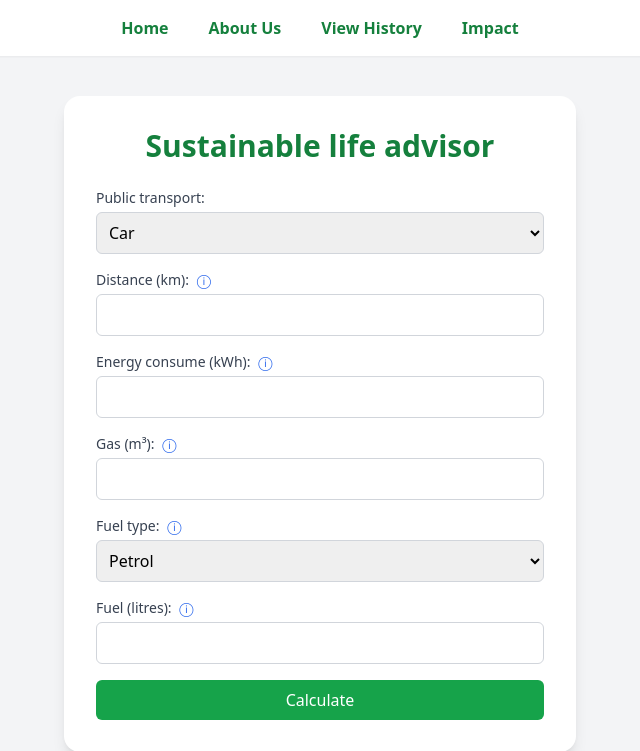
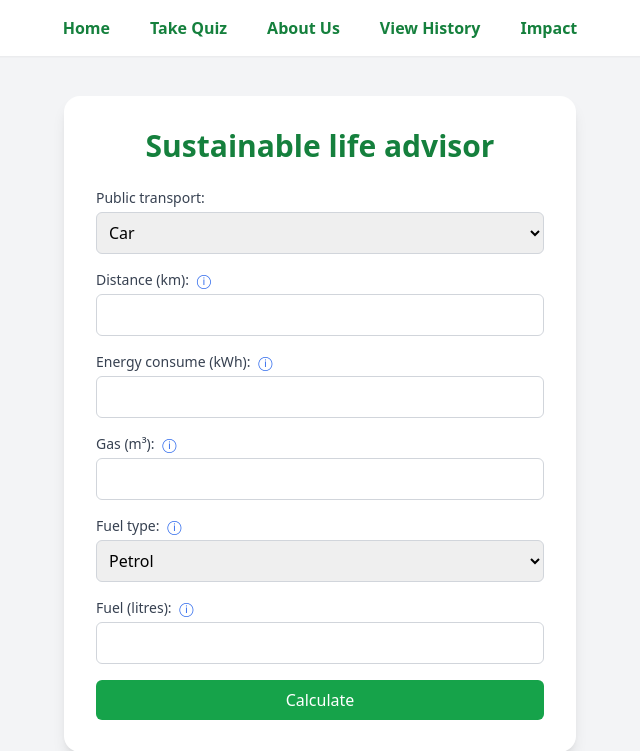
Before and after one commit to klaudiaplevneshii/sustainablelifeadvisor, a Django app: template landing/templates/form.html in a window 1280 px wide. Shown: the top 751 px of the page, without its empty margins (320-960 px from the left). Run offline with Django 3.2, Linux system fonts and the light colour scheme; the template is opened without the code that fills it, so the values that code supplies are empty; some libraries are stand-ins or nearby versions.

Commit message:
Adding Take Quiz in navbar

```diff
--- a/landing/templates/base.html
+++ b/landing/templates/base.html
@@ -14,6 +14,7 @@
     <div class="bg-white w-full shadow-sm fixed top-0 left-0 z-50">
     <nav class="flex justify-center space-x-10 py-4">
         <a href="{% url 'homepage' %}" class="text-green-700 font-semibold hover:underline">Home</a>
+        <a href="{% url 'calculate' %}" class="text-green-700 font-semibold hover:text-green-900 hover:font-bold transition">Take Quiz</a>
         <a href="{% url 'about' %}" class="text-green-700 font-semibold hover:underline">About Us</a>
         <a href="{% url 'view_history' %}" class="text-green-700 font-semibold hover:underline">View History</a>
         <a href="{% url 'impact' %}" class="text-green-700 font-semibold hover:underline">Impact</a>
```
